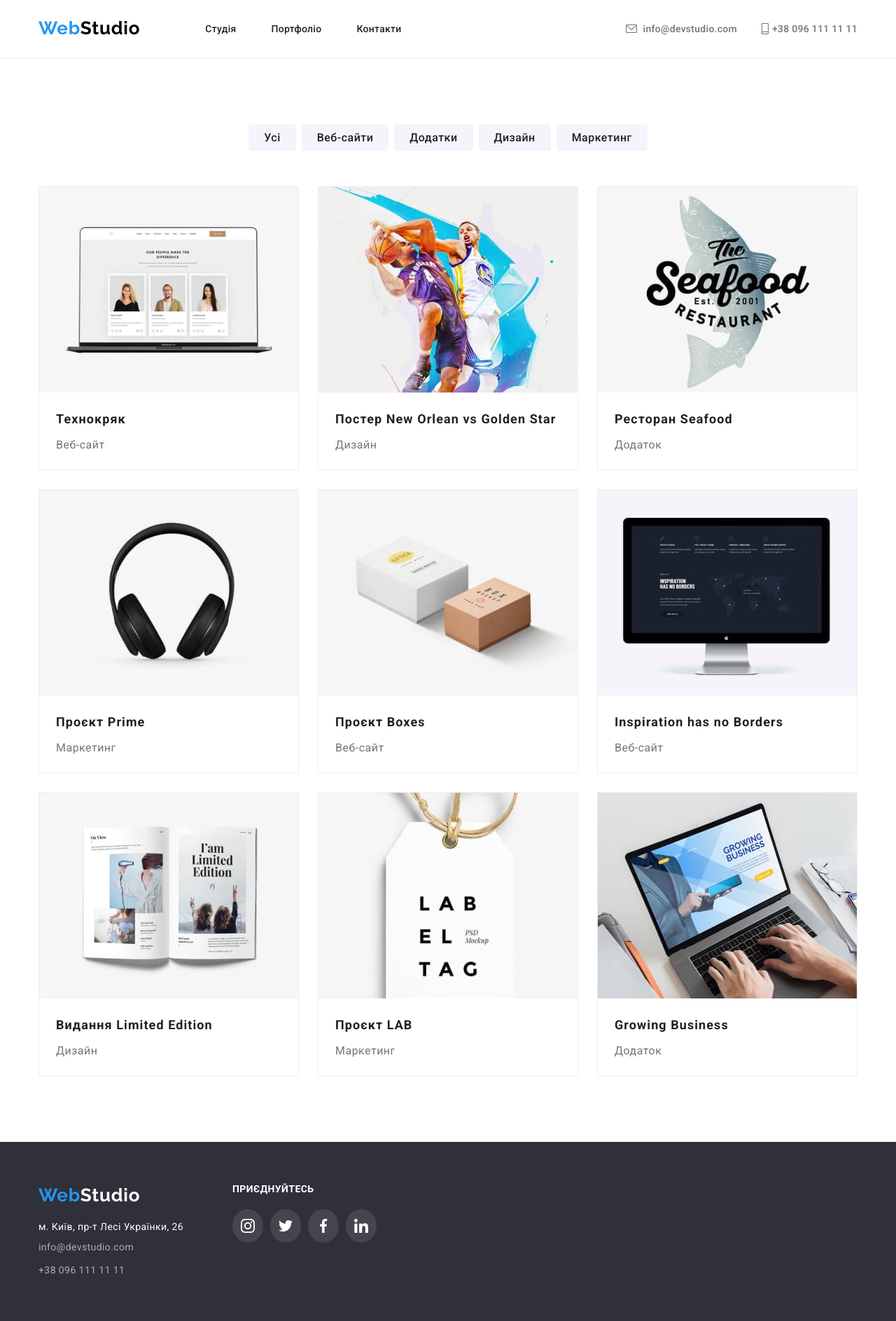
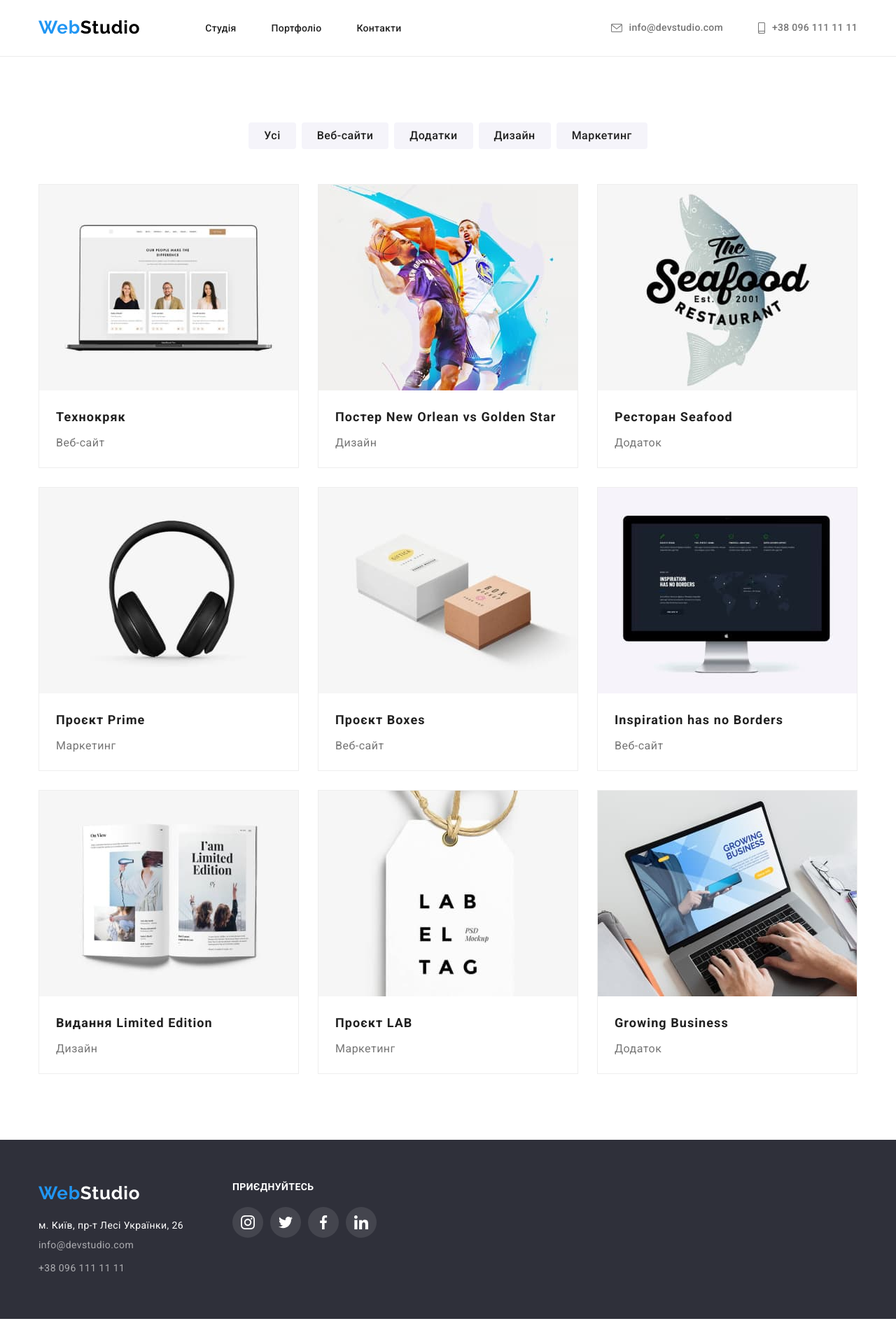
Before and after one commit to bogdan-ryzhko/goit-markup-hw-04, a plain HTML site: page portfolio.html in a window 1280 px wide. Shown: the whole page at 70% size. Drawn offline with nearby package versions, Linux system fonts and the light colour scheme.

Commit message:
Додав папку svg-sprites та інтерактив до всіх спрайтів

```diff
--- a/css/styles.css
+++ b/css/styles.css
@@ -17,6 +17,7 @@
 	--black-color: #000000;
 	--team-bg: #F5F4FA;
 	--card-list-gap: 27px;
+	--icon-color: #AFB1B8;
 }
 
 body {
@@ -81,7 +82,7 @@ img {
 /* ----------------------------- Шапка----------------------------- */
 
 .header {
-	padding: 24px 0 25px;
+	min-height: 80px;
 	border-bottom: 1px solid #ECECEC;
 }
 
@@ -154,7 +155,8 @@ img {
 .header-link {
 	color: var(--descr-color);
 	padding: 32px 0;
-	position: relative;
+	display: flex;
+	align-items: center;
 }
 
 .main-link {
@@ -170,26 +172,14 @@ img {
 	color: var(--brand-color);
 }
 
-.mail::before,
-.phone::before {
-	content: '';
-	position: absolute;
-	top: 50%;
-	transform: translateY(-50%);
+.header-icon {
+	fill: #757575;
+	margin-right: 10px;
 }
 
-.mail::before {
-	left: -25px;
-	width: 16px;
-	height: 12px;
-	background-image: url('../images/mail.svg');
-}
-
-.phone::before {
-	left: -15px;
-	width: 10px;
-	height: 16px;
-	background-image: url('../images/phone.svg');
+.main-link:hover .header-icon,
+.main-link:focus .header-icon {
+	fill: var(--brand-color);
 }
 
 /* ----------------------------- Герой ----------------------------- */
@@ -342,17 +332,18 @@ img {
 	justify-content: center;
 }
 
+.team-soc-item+.team-soc-item {
+	margin-left: 10px;
+}
+
 .team-soc-link {
 	display: flex;
 	justify-content: center;
 	align-items: center;
 	padding: 12px;
 	border-radius: 100%;
-	color: #ffffff;
-}
-
-.team-soc-link+.team-soc-link {
-	margin-left: 10px;
+	color: var(--icon-color);
+	transition: all 0.3s ease;
 }
 
 .team-soc-icon {
@@ -365,13 +356,6 @@ img {
 	color: #ffffff;
 }
 
-
-
-/* .team-soc-link:hover .team-soc-icon,
-.team-soc-link:focus .team-soc-icon {
-	fill: #000000;
-} */
-
 /* ----------------------------- Постійні клієнти ----------------------------- */
 
 .clients-list {
@@ -383,19 +367,20 @@ img {
 .clients-link {
 	display: block;
 	padding: 16px 32px;
-	border: 1px solid #AFB1B8;
+	border: 1px solid var(--icon-color);
 	border-radius: 4px;
 	transition: all 0.3s ease;
+	color: var(--icon-color);
+}
+
+.clients-icon {
+	fill: currentColor;
 }
 
 .clients-link:hover,
 .clients-link:focus {
 	border: 1px solid var(--brand-color);
-}
-
-.clients-link:hover>.clients-icon,
-.clients-link:focus>.clients-icon {
-	fill: #ffffff;
+	color: var(--brand-color);
 }
 
 /* ----------------------------- Навігація Портфоліо ----------------------------- */
@@ -553,7 +538,8 @@ img {
 
 .footer-soc-link {
 	display: flex;
-	padding: 14px 12px;
+	padding: 12px;
+	color: var(--white-color);
 	justify-content: center;
 	align-items: center;
 	border-radius: 50%;
@@ -561,6 +547,10 @@ img {
 	transition: all 0.3s ease;
 }
 
+.footer-soc-icon {
+	fill: currentColor;
+}
+
 .footer-soc-link:hover {
 	background-color: var(--brand-color);
 }
--- a/portfolio.html
+++ b/portfolio.html
@@ -37,10 +37,20 @@
       </nav>
       <ul class="connection-nav-header list">
         <li class="connection-item">
-          <a class="header-link main-link link mail" href="mailto:info@devstudio.com">info@devstudio.com</a>
+          <a class="header-link main-link link mail" href="mailto:info@devstudio.com">
+            <svg class="header-icon" width="16" height="12">
+              <use href="./images/svg-sprites/header-icons.svg#icon-mail"></use>
+            </svg>
+            info@devstudio.com
+          </a>
         </li>
         <li class="connection-item">
-          <a class="header-link main-link link phone" href="tel:+380961111111">+38 096 111 11 11</a>
+          <a class="header-link main-link link phone" href="tel:+380961111111">
+            <svg class="header-icon" width="10" height="16">
+              <use href="./images/svg-sprites/header-icons.svg#icon-phone"></use>
+            </svg>
+            +38 096 111 11 11
+          </a>
         </li>
       </ul>
     </div>
@@ -189,28 +199,28 @@
             <li class="footer-soc-item">
               <a href="#" class="footer-soc-link">
                 <svg class="footer-soc-icon" width="20" height="20">
-                  <use href="./images/footer-soc-defs.svg#icon-instagram-2"></use>
+                  <use href="./images/svg-sprites/soc-icons.svg#icon-instagram"></use>
                 </svg>
               </a>
             </li>
             <li class="footer-soc-item">
               <a href="#" class="footer-soc-link">
                 <svg class="footer-soc-icon" width="20" height="20">
-                  <use href="./images/footer-soc-defs.svg#icon-twitter-1"></use>
+                  <use href="./images/svg-sprites/soc-icons.svg#icon-twitter"></use>
                 </svg>
               </a>
             </li>
             <li class="footer-soc-item">
               <a href="#" class="footer-soc-link">
                 <svg class="footer-soc-icon" width="20" height="20">
-                  <use href="./images/footer-soc-defs.svg#icon-facebook-1"></use>
+                  <use href="./images/svg-sprites/soc-icons.svg#icon-facebook"></use>
                 </svg>
               </a>
             </li>
             <li class="footer-soc-item">
               <a href="#" class="footer-soc-link">
                 <svg class="footer-soc-icon" width="20" height="20">
-                  <use href="./images/footer-soc-defs.svg#icon-linkedin-1"></use>
+                  <use href="./images/svg-sprites/soc-icons.svg#icon-linkedin"></use>
                 </svg>
               </a>
             </li>
```
Also changed, not shown: index.html (+53 -33 lines), images/clients-defs.svg (deleted), images/footer-soc-defs.svg (deleted), images/hero-bg.jpg, images/mail.svg (deleted), images/phone.svg (deleted), images/svg-sprites/benefits-icons.svg, images/svg-sprites/clients-icons.svg (added), images/svg-sprites/header-icons.svg (added), images/svg-sprites/soc-icons.svg (added), images/symbol-defs.svg (deleted), 2 other files.
